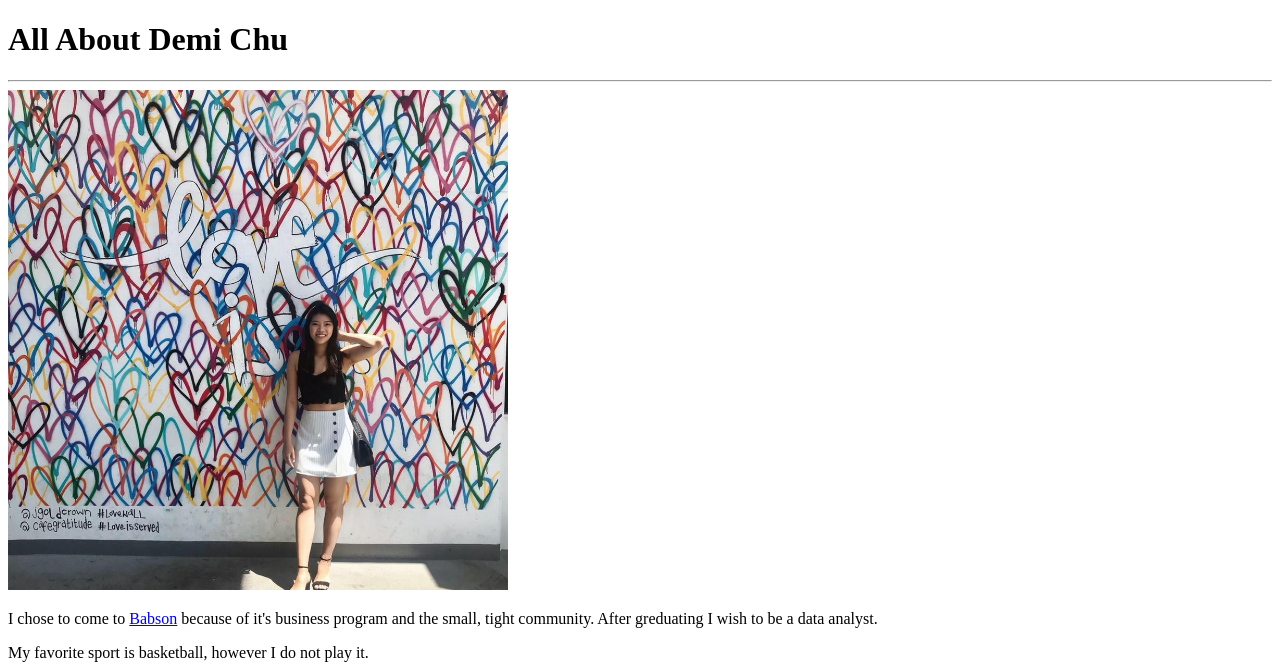
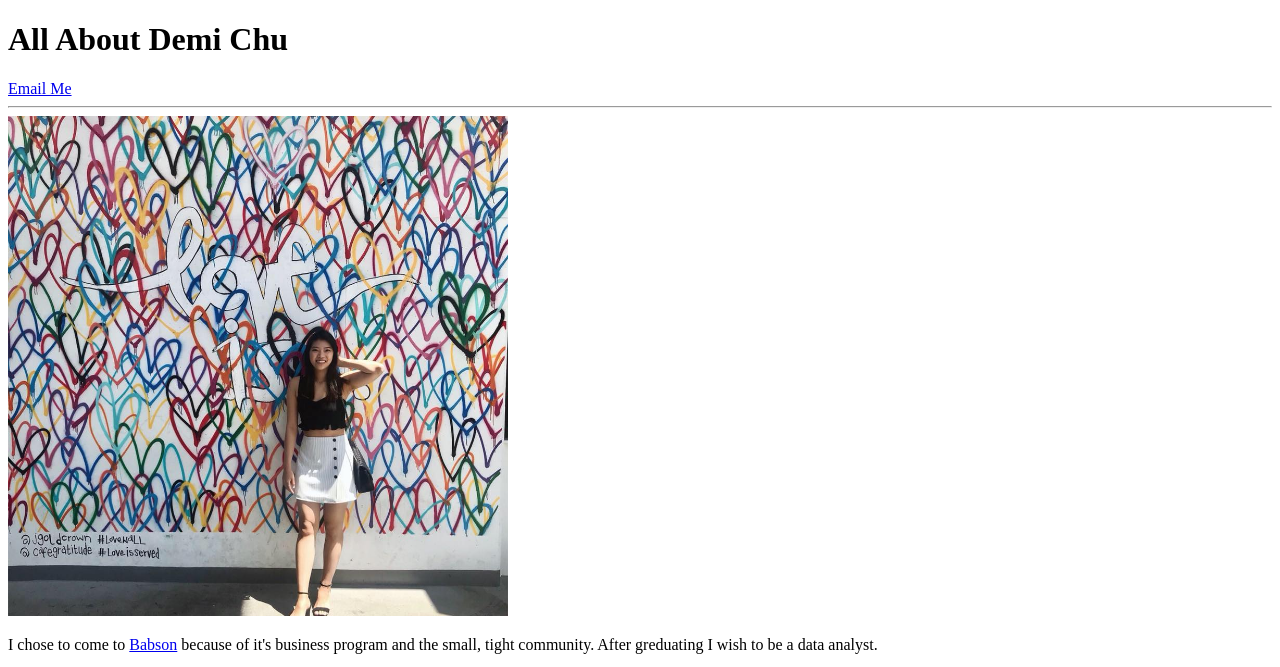
Before and after one commit to dchu07/WebTech, a plain HTML site: page Classwork/index.htm in a window 1280 px wide. Shown: the top 667 px of the page. Drawn offline with Linux system fonts and the light colour scheme.

Commit message:
Extending index.htm

```diff
--- a/Classwork/index.htm
+++ b/Classwork/index.htm
@@ -11,6 +11,7 @@
 <body>
 
     <h1>All About Demi Chu</h1>
+    <a href="mailto:dchu1@babson.edu">Email Me</a>
     <hr>
     <img src="Images/Profile.jpg" alt="A photo of myself" title="Profile" width="500">
     <p>I chose to come to <a href="http://www.babson.edu/Pages/default.aspx">Babson</a> because of it's business program and the small, tight community. After greduating I wish to be a data analyst.</p>
```
